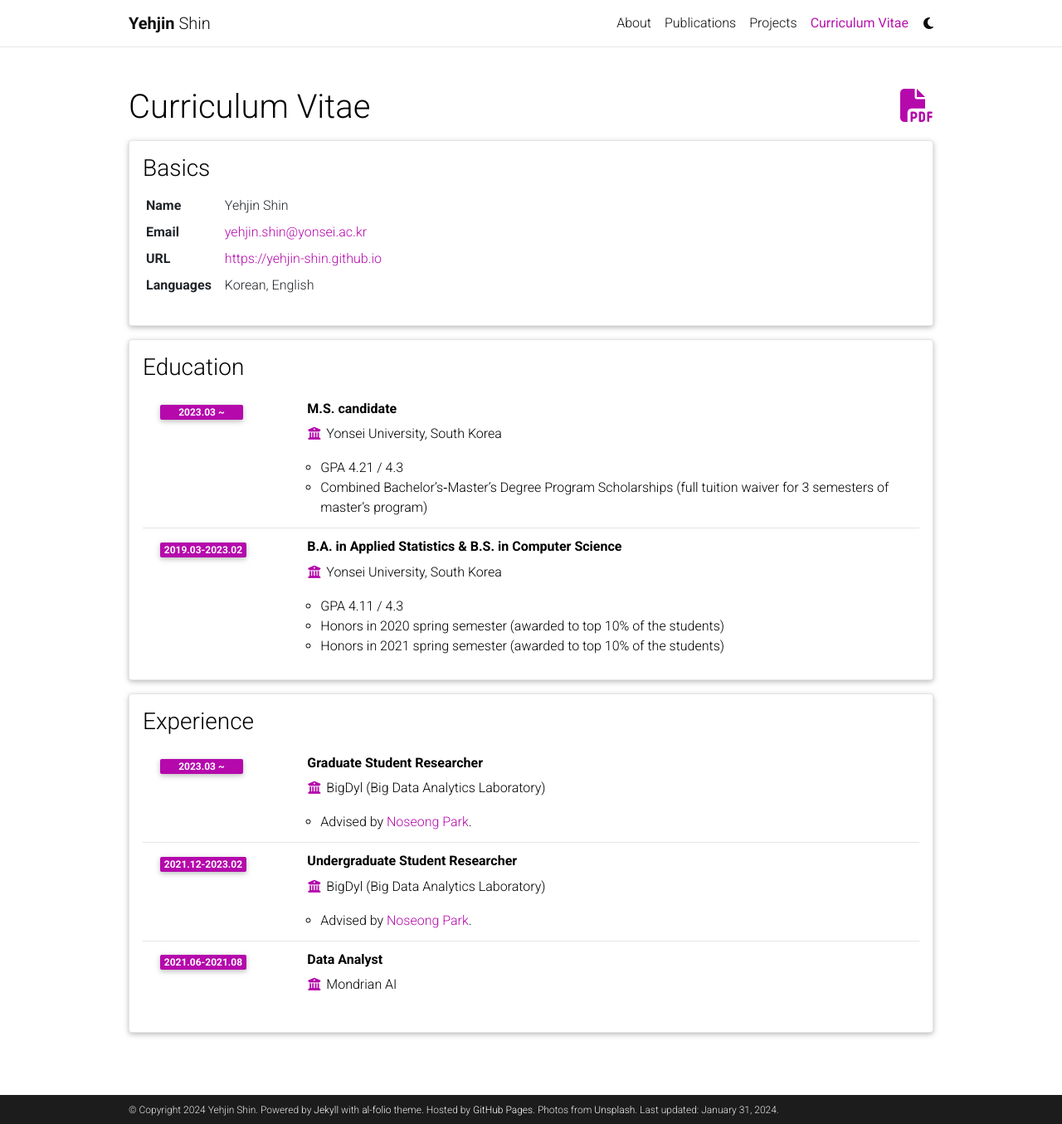
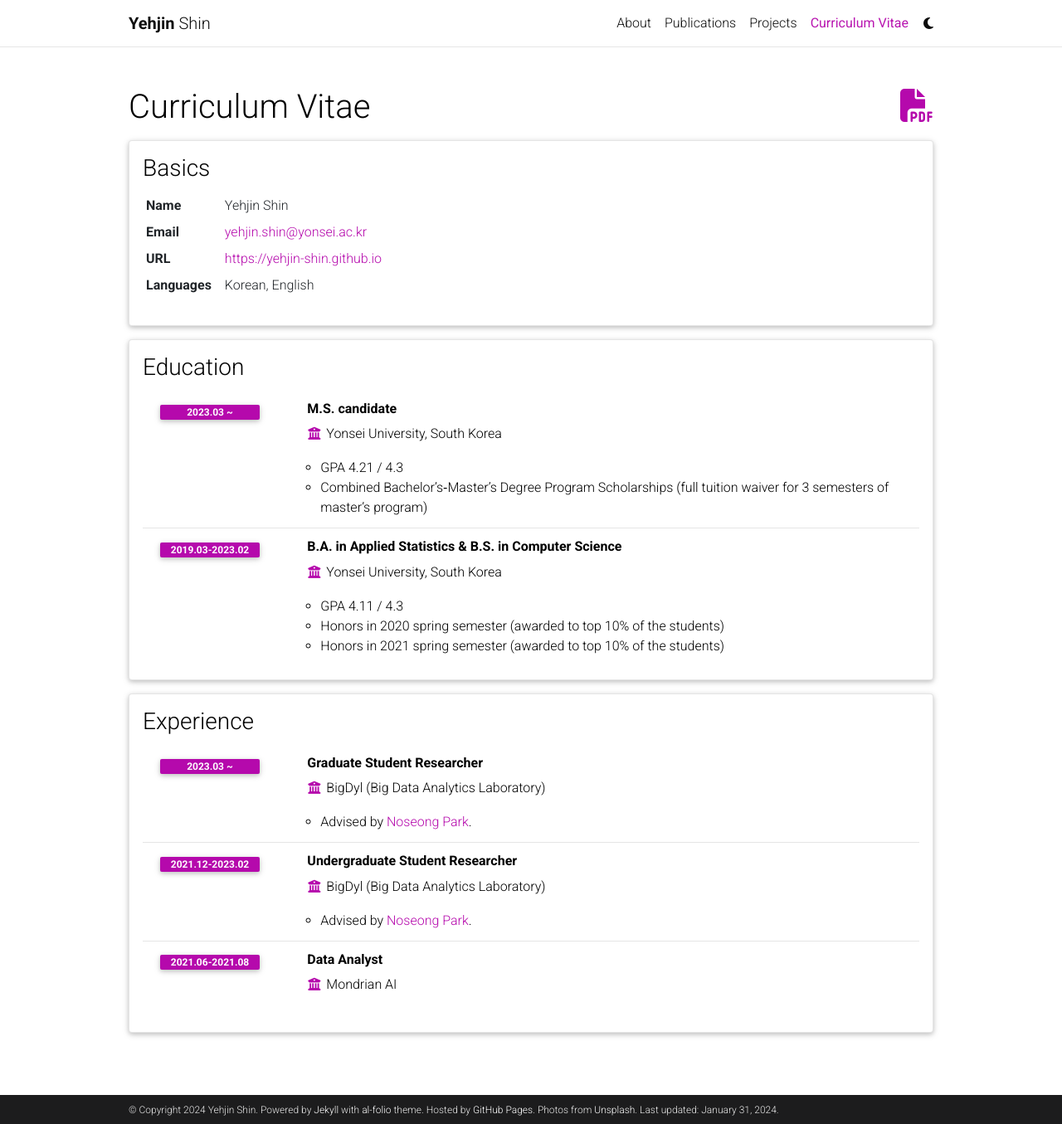
Before and after one commit to yehjin-shin/yehjin-shin.github.io, a Jekyll site: the page built from _pages/cv.md, in a window 1280 px wide and 1355 px high. Shown: the whole window at 83% size. Built offline with Jekyll 4.4.1, drawn with Linux system fonts in a browser that asks for light colours; comment, search, counter and statistics services are not loaded; a style sheet for code colours, icons or effects is not loaded.

Commit message:
Update time_table.html

```diff
--- a/_includes/cv/time_table.html
+++ b/_includes/cv/time_table.html
@@ -8,7 +8,7 @@
                 <tbody>
                   <tr>
                     <td>
-                      <span class="badge font-weight-bold danger-color-dark text-uppercase align-middle" style="min-width: 100px;">{{ content.year }}</span>
+                      <span class="badge font-weight-bold danger-color-dark text-uppercase align-middle" style="min-width: 120px;">{{ content.year }}</span>
                     </td>
                   </tr>
                   {% if content.location %}
```
